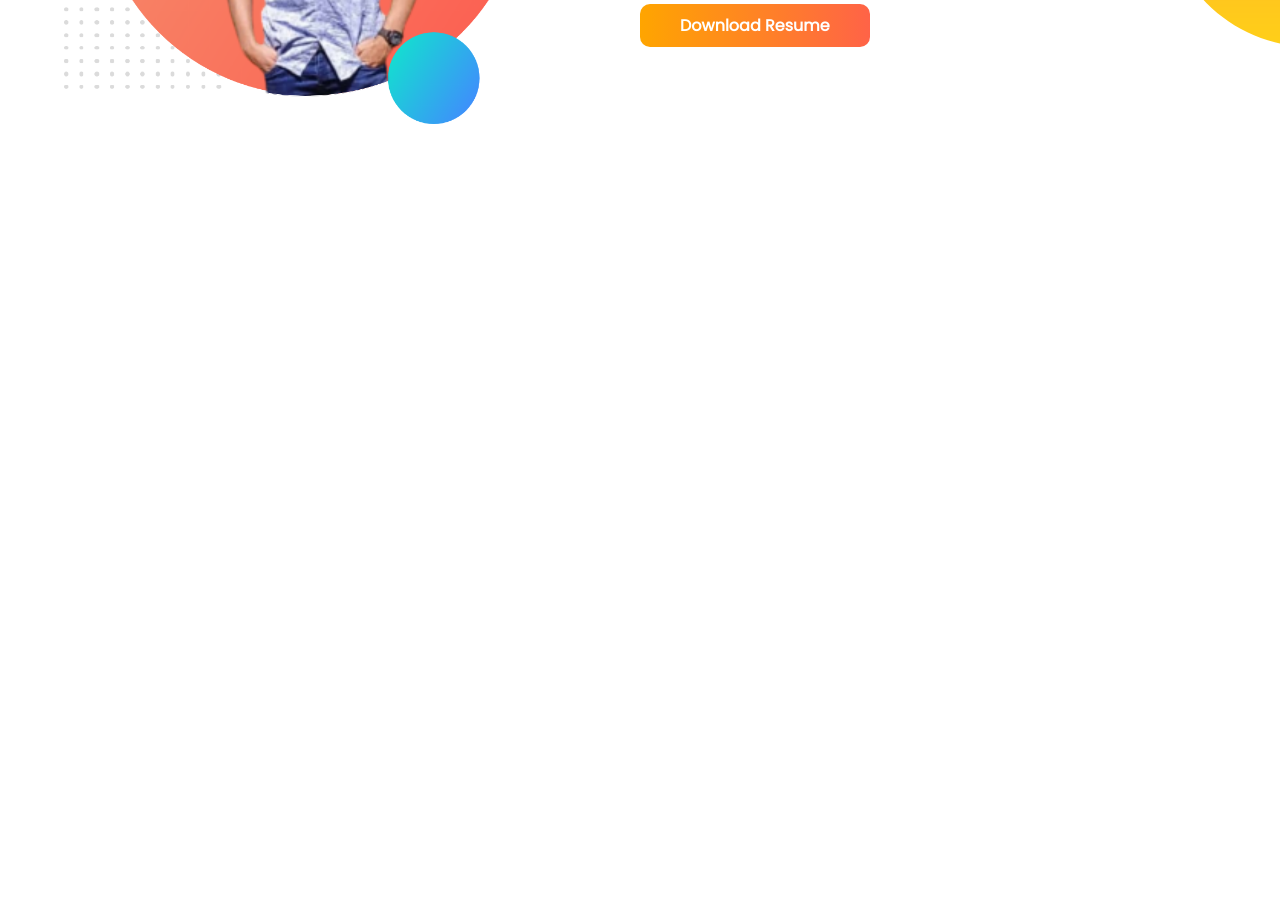
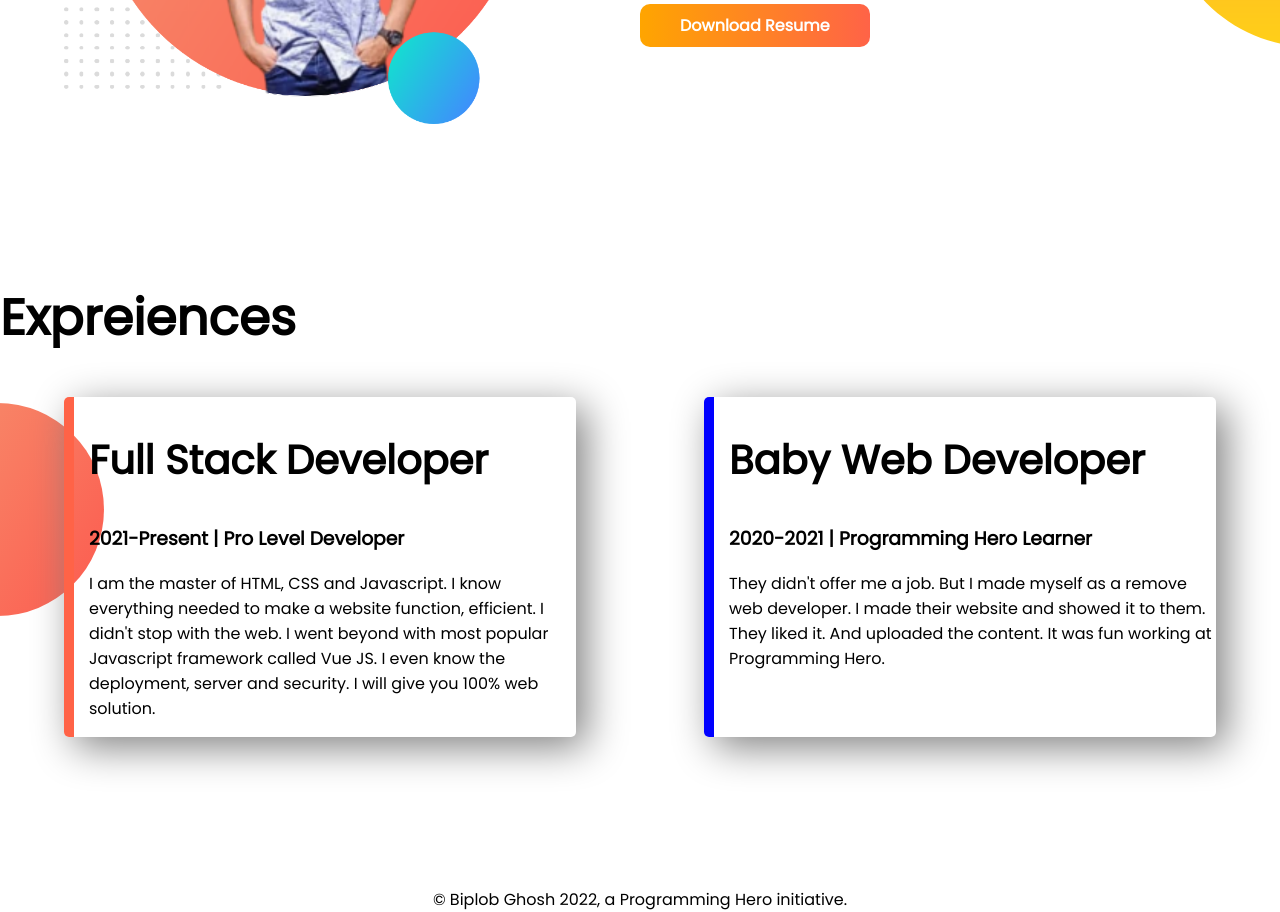
Before and after one commit to biplob2358/developer-portfolio, a plain HTML site: page index.html in a window 1280 px wide. Shown: the part 997-1909 px from the top of the page. Before the commit the page ends 1278 px from the top, so only its background shows below. Drawn offline with Linux system fonts and the light colour scheme.

Commit message:
final commit

```diff
--- a/index.html
+++ b/index.html
@@ -11,8 +11,8 @@
     <link rel="stylesheet" href="style.css">
 </head>
 <body>
-    <section class="top-banner">
-        <div class="half-weigth">
+    <section class="top-banner flexiable-container">
+        <div class="half-weigth ">
             <h1>Welcome To</h1>
             <h1><span class="orange">Biplob Ghosh</span> World !</h1>
             <h3>Tech Lover | Learner | Dreamer</h3>
@@ -21,26 +21,52 @@
 
         </div>
 
-        <div class="half-weigth">
+        <div class="half-weigth ">
             <img src="images/biplob2.png" alt="Biplob">
 
         </div>
     </section>
 
 
-    <section class="dream-area">
-        <div class="half-weigth">
+    <section class="dram-area flexiable-container" >
+        <div class="half-weigth ">
             <img src="images/biplob.png" alt="">
         </div>
-        <div class="half-weigth drem" >
+        <div id="dream" class="half-weigth" >
             <h1>Dream-Area</h1>
             <h3>Dream | Passion | Hard Work</h3>
             <p>“Every Great Dream Begins With A Dreamer. Always Remember, You Have Within You The Strength, The Patience, And The Passion To Reach For The Stars To Change The World.”
             As a learner,I have also dream of future plan.My dream is become a Softwer Engineer and Full-Stack web developer.</p>
             <a class="link-btn" target="_blank" href="">Download Resume</a>
         </div>
+        </section>
 
-    </section>
+        <section class="expriences">
+            <div>
+                <h1>Expreiences</h1>
+            </div>
+            <div class="flexiable-container">
+                <div  id="full-web" class="exp-item ">
+                    <h2>Full Stack Developer</h2>
+                    <h3>2021-Present | Pro Level Developer</h3>
+                    <p>I am the master of HTML, CSS and Javascript. I know everything needed to make a website function, efficient. I didn't stop with the web. I went beyond with most popular Javascript framework called Vue JS. I even know the deployment, server and security. I will give you 100% web solution.</p>
+                </div>
+
+                <div  id="baby-web" class="exp-item  ">
+                    <h2>Baby Web Developer</h2>
+                    <h3>2020-2021 | Programming Hero Learner</h3>
+                    <p>They didn't offer me a job. But I made myself as a remove web developer. I made their website and showed it to them. They liked it. And uploaded the content. It was fun working at Programming Hero.</p>
+                </div>
+            </div>
+
+        </section>
+
+
+        <footer>© Biplob Ghosh 2022, a Programming Hero initiative.</footer>
+
+
+
+
 
 
 </body>
--- a/style.css
+++ b/style.css
@@ -5,10 +5,13 @@ body{
 h1{
     font-size: 50px;
 }
+h2{
+    font-size: 40px;
+}
 .orange{
     color: orange;
 }
-section{
+.flexiable-container{
     display: flex;
     margin-bottom: 150px;
 }
@@ -32,11 +35,35 @@ section{
     background-image: url(images/top-banner.png);
     background-repeat: no-repeat;
 }
-.drem{
-    padding-right: 10%;
-}
-.dream-area{
+
+.dram-area{
     background-image: url(images/dream-bg.png);
     background-repeat: no-repeat;
     background-position: right;
 }
+#dream{
+    padding-right: 10%;
+}
+.exp-item{
+    width: 40%;
+    margin-left: 5%;
+    margin-right: 5%;
+    padding-left: 15px;
+    border-radius: 5px;
+    box-shadow: 10px 10px 40px gray ;
+}
+.expriences{
+    background-image: url(images/exp-bg.png);
+    background-repeat: no-repeat;
+
+   background-position: left ;
+}
+#full-web{
+    border-left: 10px solid tomato;
+}
+#baby-web{
+    border-left: 10px solid blue;
+}
+footer{
+    text-align: center;
+}
```
Also changed, not shown: images/jhankar.png (deleted), images/jhankar2.png (deleted).
